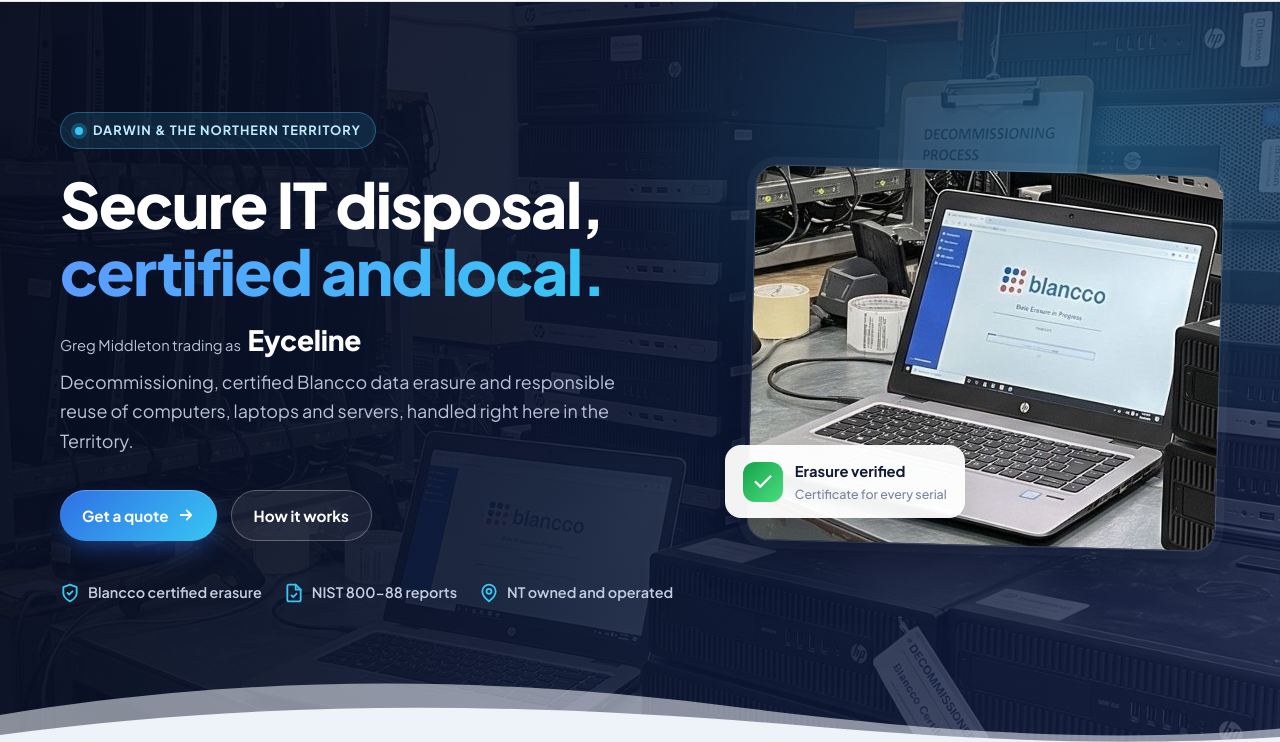
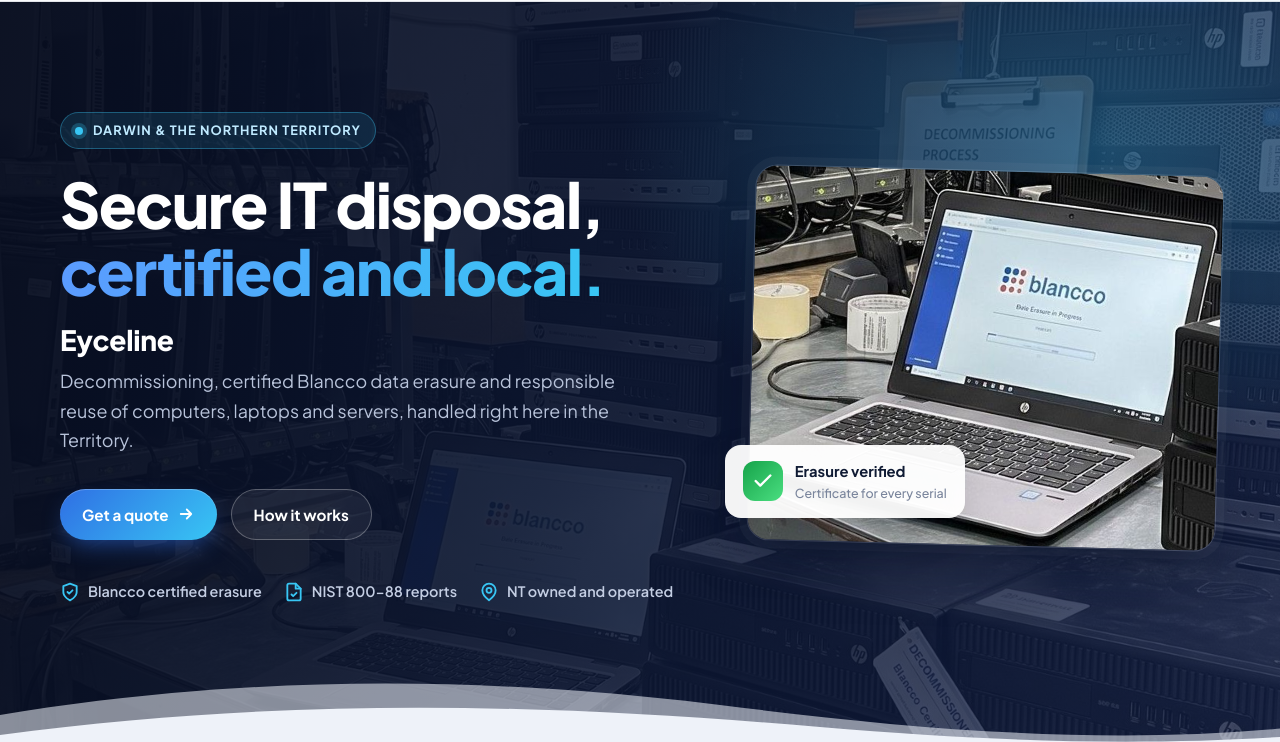
Before and after one commit to gregmiddo/Eyceline, a plain HTML site: page index.html in a window 1280 px wide. Shown: the part 71-813 px from the top of the page. Drawn offline with Linux system fonts and the light colour scheme.

Commit message:
Top section shows Eyceline only; legal name stays in details and footer
Co-Authored-By: Claude Opus 5.5 <noreply@anthropic.com>

```diff
--- a/index.html
+++ b/index.html
@@ -320,7 +320,7 @@
       <div class="reveal">
         <span class="eyebrow"><span class="dot"></span>Darwin &amp; the Northern Territory</span>
         <h1>Secure IT disposal,<br><span>certified and local.</span></h1>
-        <p class="trading">Greg Middleton trading as <strong>Eyceline</strong></p>
+        <p class="trading"><strong>Eyceline</strong></p>
         <p class="lead">Decommissioning, certified Blancco data erasure and responsible reuse of computers, laptops and servers, handled right here in the Territory.</p>
         <div class="hero-actions">
           <a class="btn btn-primary" href="#contact">Get a quote
```
